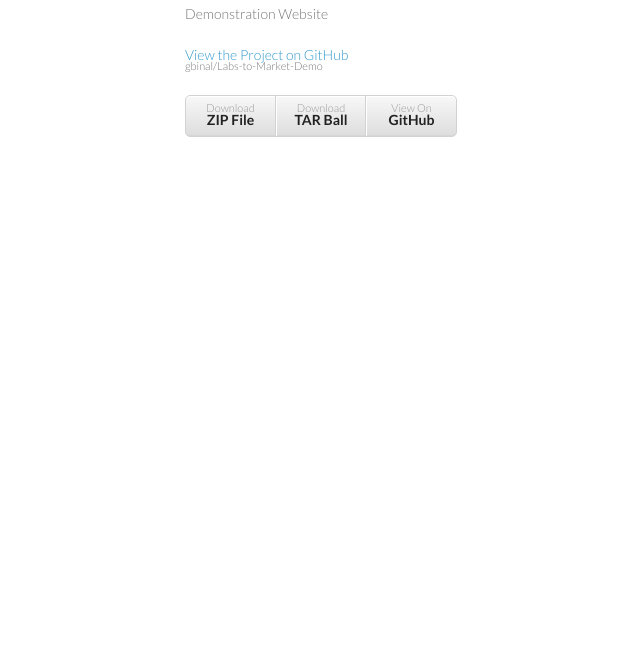
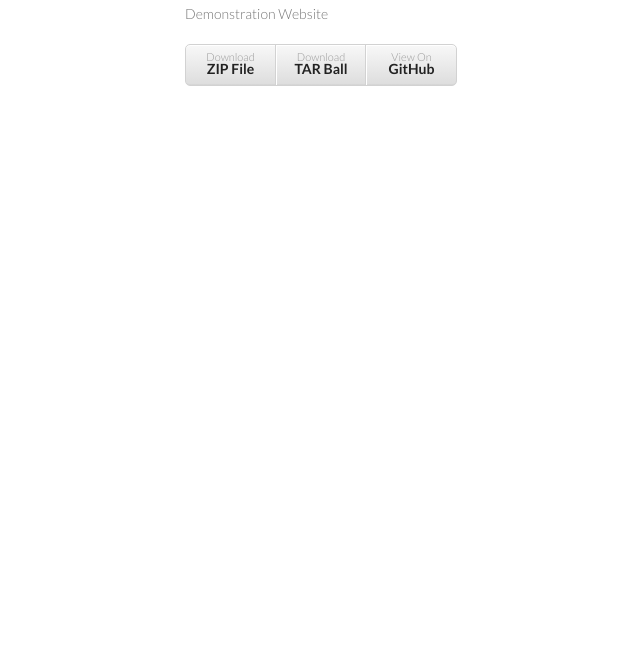
Before and after one commit to gbinal/Labs-to-Market-Demo, a plain HTML site: page _includes/header.html in a window 1280 px wide. Shown: the part 137-800 px from the top of the page, without its empty margins (25-665 px from the left). Drawn offline with Linux system fonts and the light colour scheme; files that its build step writes are made by us from their sources.

Commit message:
Update header.html

```diff
--- a/_includes/header.html
+++ b/_includes/header.html
@@ -18,7 +18,7 @@
         <h1>Labs-to-market-demo</h1>
         <p>Demonstration Website</p>
 
-        <p class="view"><a href="https://github.com/gbinal/Labs-to-Market-Demo">View the Project on GitHub <small>gbinal/Labs-to-Market-Demo</small></a></p>
+       <!-- <p class="view"><a href="https://github.com/gbinal/Labs-to-Market-Demo">View the Project on GitHub <small>gbinal/Labs-to-Market-Demo</small></a></p>-->
 
 
         <ul>
```
